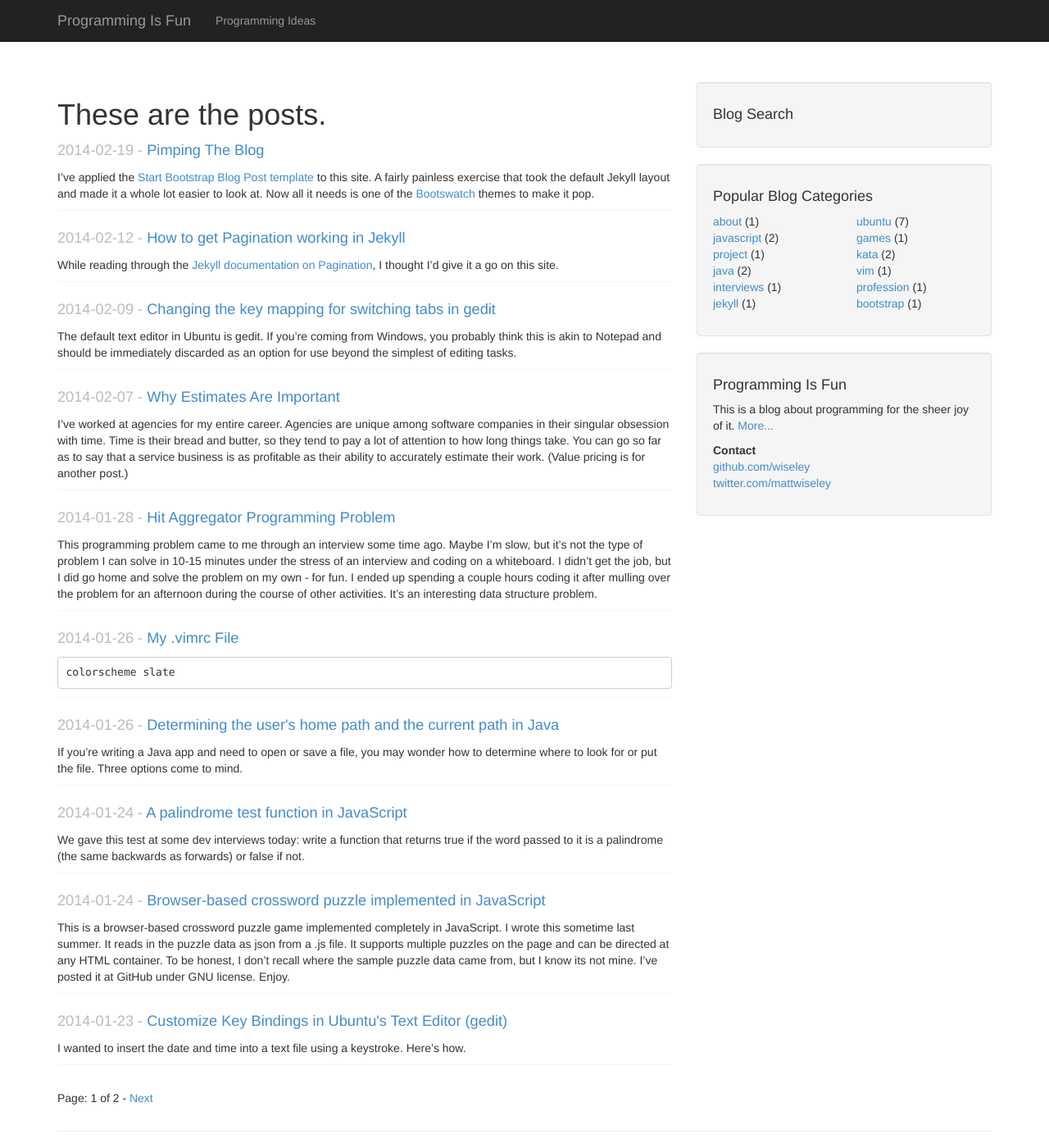
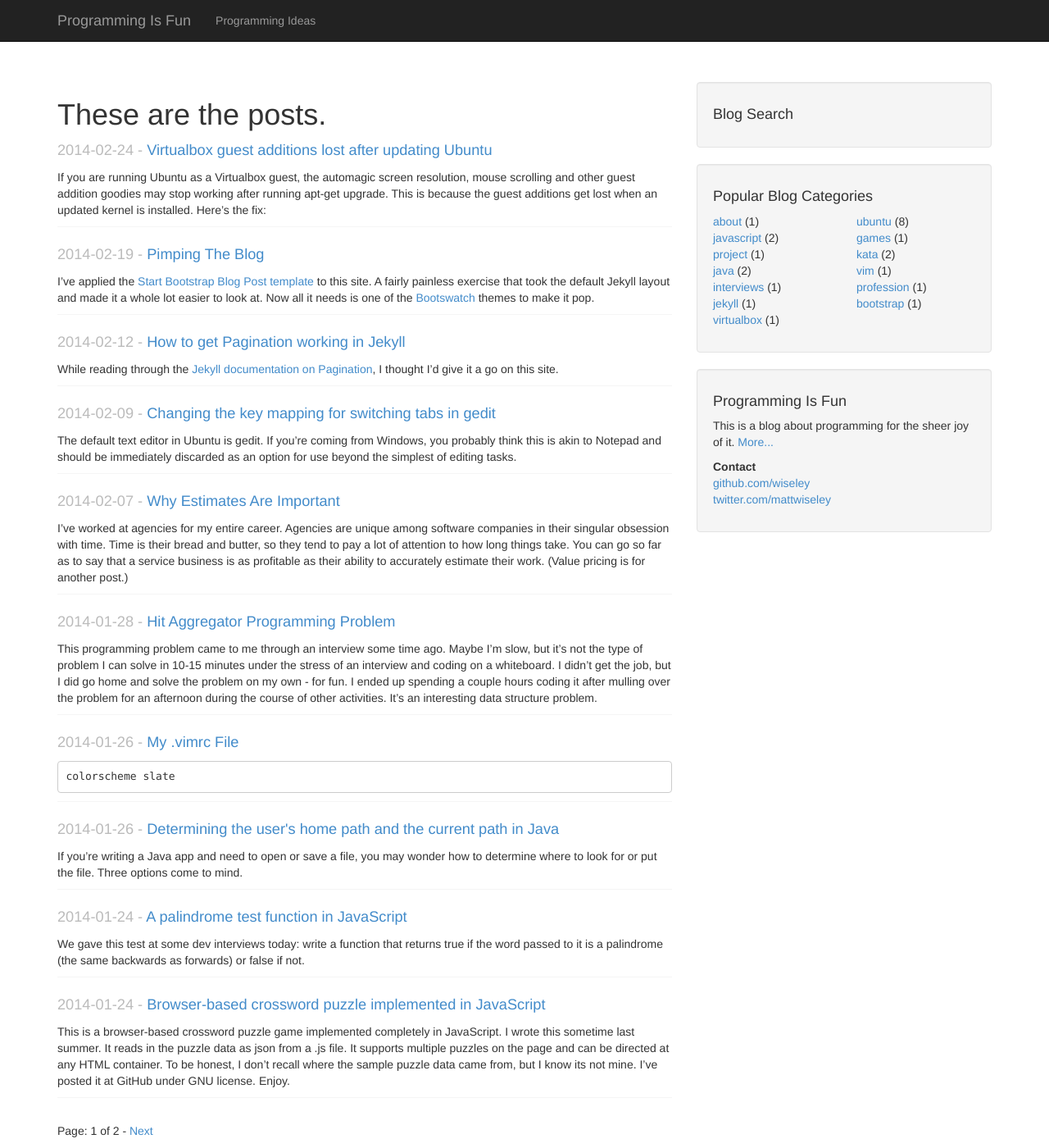
Before and after one commit to bagaag/coderfolder.com, a Jekyll site: the page built from index.html, in a window 1280 px wide and 1400 px high. Shown: the whole window at 82% size. Built offline with Jekyll 4.4.1, drawn with Linux system fonts in a browser that asks for light colours; Markdown is read by kramdown in place of the engine named in the settings; the list of posts is cut into pages by our own code; comment, search, counter and statistics services are not loaded.

Commit message:
new post

```diff
--- /dev/null
+++ b/_posts/2014-02-24-virtualbox-guest-additions-lost-after-ubuntu-update.md
@@ -0,0 +1,11 @@
+---
+layout: default
+title: Virtualbox guest additions lost after updating Ubuntu
+tags: ubuntu virtualbox
+---
+
+If you are running Ubuntu as a Virtualbox guest, the automagic screen resolution, mouse scrolling and other guest addition goodies may stop working after running apt-get upgrade. This is because the guest additions get lost when an updated kernel is installed. Here's the fix:
+
+`sudo apt-get install virtualbox-guest-dkms`
+
+Then restart the Ubuntu guest.
--- a/ideas.markdown
+++ b/ideas.markdown
@@ -9,6 +9,7 @@ Here are some fun programming ideas I've collected.
 * HTML/JS graph paper
 * Jekyll plugin - how about listing the tags for a post and linking them to the tag list page
 * Jekyll-based personal programming knowledgebase (big, needs some planning)
+* Rails project to connect people in a group for 1-1 meetings
 * Notepad++ module in C#
 * Extensible site-to-site SSO service
 * Project management and process for developers
@@ -25,9 +26,7 @@ Here are some fun programming ideas I've collected.
 
 Ideas that apply specifically to this site:
 
-* Spruce up this Jekyll site's layout and CSS
-* Change to coderfolder
-* Change domain at disqus
+* Add a Bootswatch
 
 And here are some I've already done that I'll try and get around to posting about here.
 
```
Also changed, not shown: _posts/2014-02-19-start-bootstrap-template.md (+1 -1 lines).
